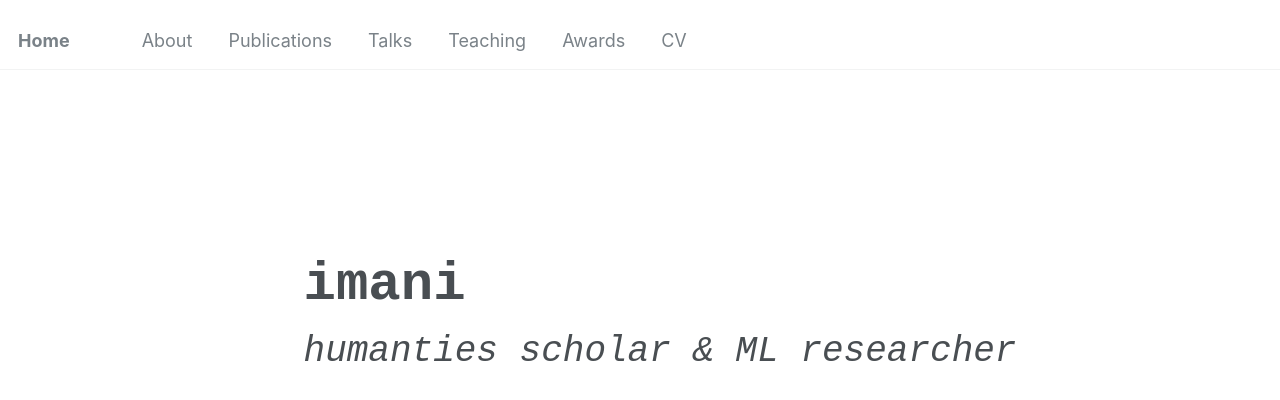
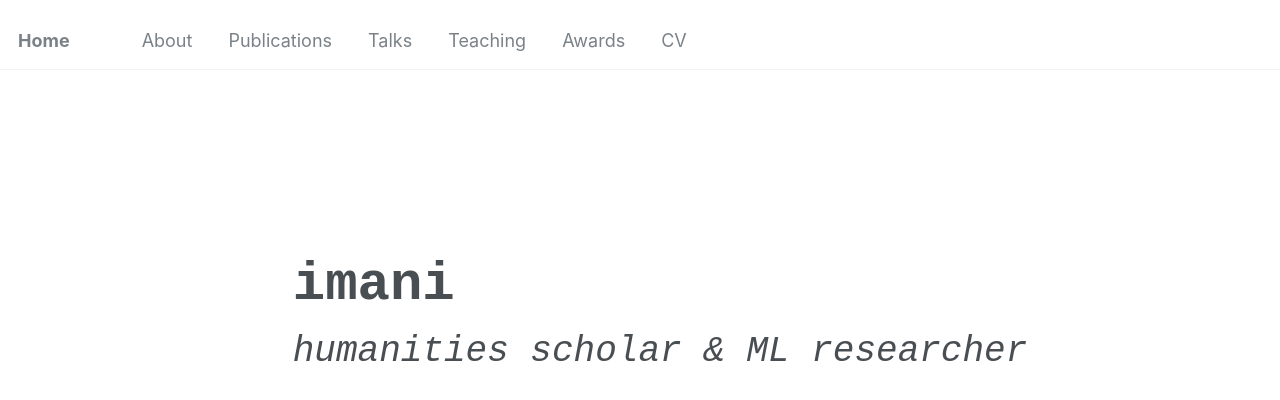
Before and after one commit to imanif/imanif.github.io, a Jekyll site: the page built from _pages/home.md, in a window 1280 px wide and 900 px high, scrolled down 209 px. Shown: the top 400 px of the window. Built offline with Jekyll 4.4.1, drawn with Linux system fonts in a browser that asks for light colours.

Commit message:
new front page layout

```diff
--- a/_layouts/front.html
+++ b/_layouts/front.html
@@ -23,7 +23,7 @@ layout: default
   <style>
     body {
       margin: 0;
-      font-family: 'Courier New', monospace;
+      font-family: 'Andale Mono', monospace;
     }
 
     .container {
@@ -56,7 +56,7 @@ layout: default
   <div class="container">
     <div class="content">
       <span>imani</span><br>
-      <span class="second-line">humanties scholar & ML researcher</span>
+      <span class="second-line">humanities scholar & ML researcher</span>
     </div>
   </div>
 
```
